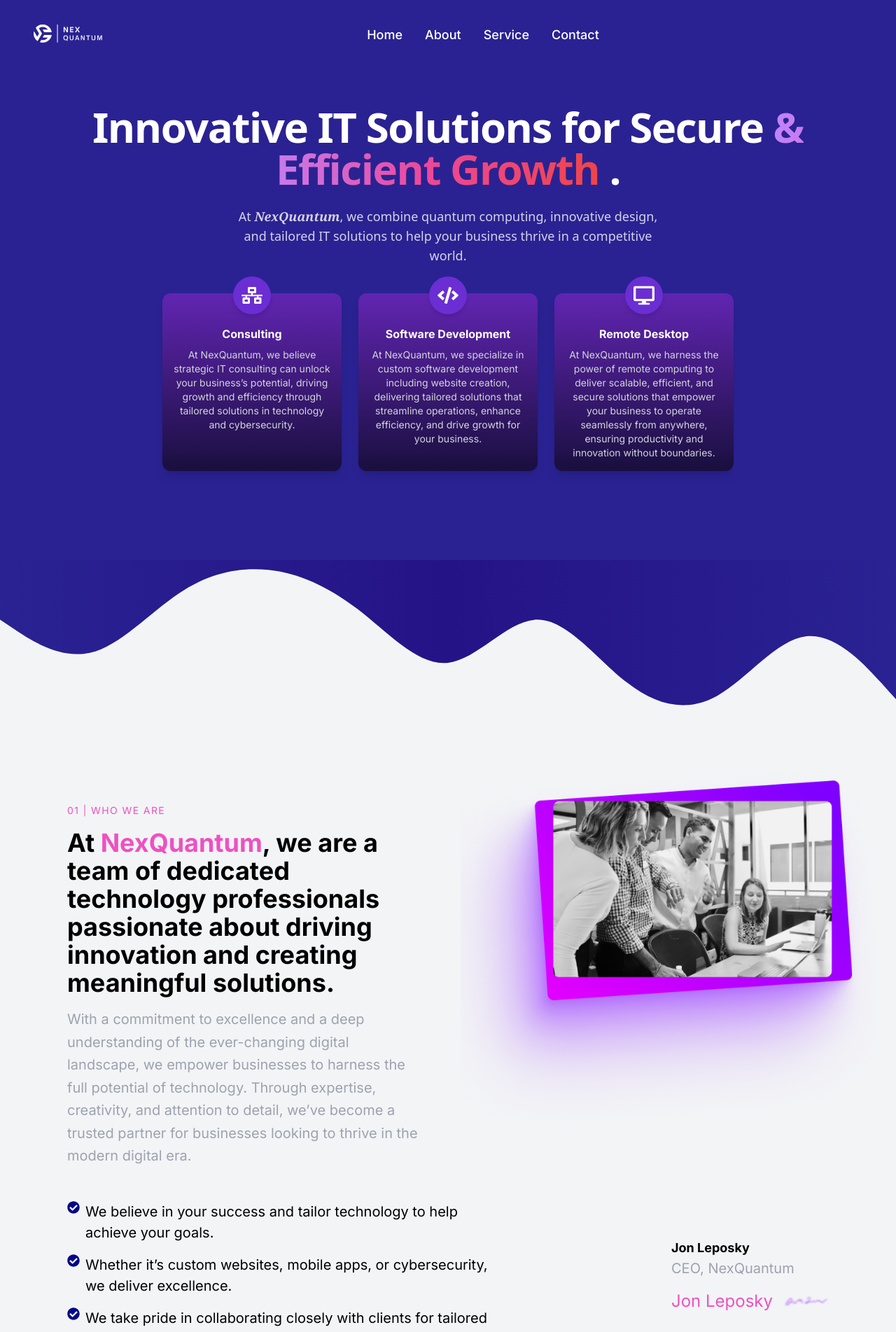
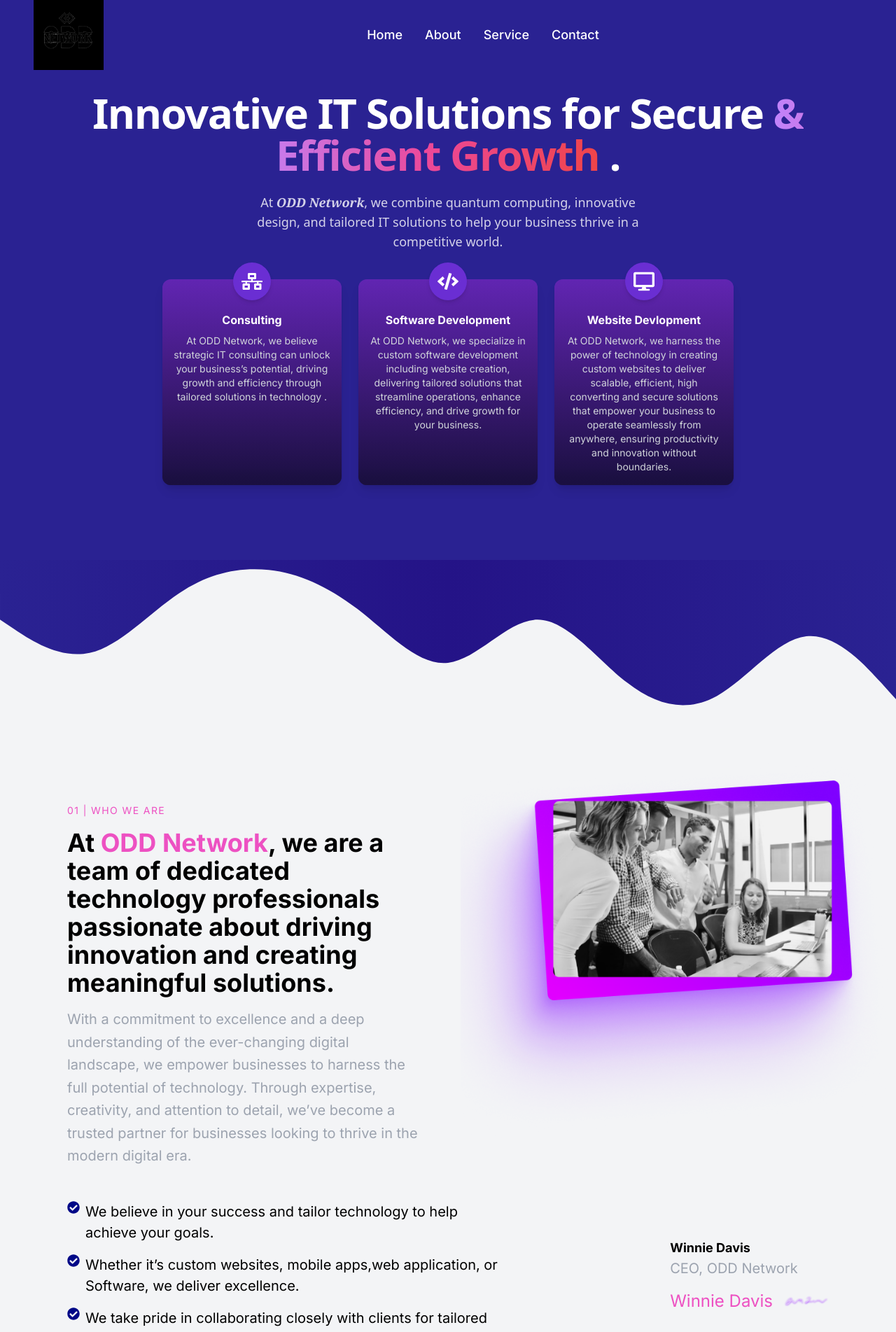
Before and after one commit to tamuno777/nexquantum-website, a Next.js app: page /Welcome in a window 1280 px wide. Shown: the top 1903 px of the page at 70% size. Built offline with nearby package versions, Linux system fonts and the light colour scheme.

Commit message:
odd network

```diff
--- a/src/app/Welcome/page.tsx
+++ b/src/app/Welcome/page.tsx
@@ -40,7 +40,7 @@
             <p className="mt-6 text-white text-opacity-80 font-sans text-base leading-7 md:text-lg">
               At{" "}
               <span className="font-serif italic font-semibold">
-                NexQuantum
+                ODD Network
               </span>
               , we combine quantum computing, innovative design, and tailored IT
               solutions to help your business thrive in a competitive world.
--- a/src/app/components/aboutSection/moreAbout/index.tsx
+++ b/src/app/components/aboutSection/moreAbout/index.tsx
@@ -24,7 +24,7 @@
       <div className="container mx-auto flex flex-col lg:flex-row items-center px-6 md:px-12 lg:px-24">
         <div className="lg:w-1/2 text-center lg:text-left">
           <h1 className="text-2xl md:text-4xl font-bold leading-snug ">
-            At <span className="text-customPink">NexQuantum ,</span>
+            At <span className="text-customPink">ODD Network ,</span>
           </h1>
           <p className="mt-4 text-black leading-relaxed ">
             we are a team of dedicated technology professionals passionate about
@@ -37,7 +37,7 @@
             We take pride in our collaborative approach, working closely with
             our clients to deliver tailored solutions that meet their unique
             needs. Through a combination of expertise, creativity, and attention
-            to detail, NexQuantum has become a trusted partner for businesses
+            to detail, ODD Network has become a trusted partner for businesses
             looking to thrive in the modern digital era.
           </p>
         </div>
--- a/src/app/components/aboutSection/vision/index.tsx
+++ b/src/app/components/aboutSection/vision/index.tsx
@@ -52,7 +52,7 @@
             <div className="text-center md:text-left">
               <h2 className="text-4xl font-bold mb-4">Our Mission</h2>
               <p className="text-white text-lg">
-                At NexQuantum, our mission is to empower businesses with
+                At ODD Network, our mission is to empower businesses with
                 innovative IT solutions that bridge technology and business,
                 driving growth, efficiency, and long-term value through
                 collaboration and excellence.
--- a/src/app/components/card/index.tsx
+++ b/src/app/components/card/index.tsx
@@ -39,20 +39,20 @@
         data-aos="fade-up"
           Icon={FaNetworkWired}
           title="Consulting"
-          description="At NexQuantum, we believe strategic IT consulting can unlock your business’s potential, driving growth and efficiency through tailored solutions in technology and cybersecurity."
+          description="At ODD Network, we believe strategic IT consulting can unlock your business’s potential, driving growth and efficiency through tailored solutions in technology ."
         />
         <Card
         data-aos="fade-up"
           Icon={FaCode}
           title="Software Development"
-          description="At NexQuantum, we specialize in custom software development including website creation, delivering tailored solutions that streamline operations, enhance efficiency, and drive growth for your business."
+          description="At ODD Network, we specialize in custom software development including website creation, delivering tailored solutions that streamline operations, enhance efficiency, and drive growth for your business."
         />
         <Card
         data-aos="fade-up"
           Icon={FaDesktop}
-          title="Remote Desktop"
-          description= "At NexQuantum, we harness the power of remote computing to deliver scalable, efficient, and secure solutions that empower your business to operate seamlessly from anywhere, ensuring productivity and innovation without boundaries."
-          // "At NexQuantum, we create custom websites that are visually stunning, user-friendly, and optimized for performance, helping your business make a lasting online impact."
+          title="Website Devlopment"
+          description= "At ODD Network, we harness the power of technology in creating custom websites  to deliver scalable, efficient, high converting  and secure solutions that empower your business to operate seamlessly from anywhere, ensuring productivity and innovation without boundaries."
+          // "At ODD Network, we create custom websites that are visually stunning, user-friendly, and optimized for performance, helping your business make a lasting online impact."
         />
       </div>
     </div>
--- a/src/app/components/homwsection/contactsection/index.tsx
+++ b/src/app/components/homwsection/contactsection/index.tsx
@@ -101,7 +101,7 @@
             <FaPhoneAlt className="text-brandBlue text-2xl" />
 
             <div>
-              <h3 className="text-lg font-semibold mb-2">+1 (483) 299 1400</h3>
+              <h3 className="text-lg font-semibold mb-2">+234 7014042999</h3>
               <p className="text-gray-400">
                 Call us directly if you need any urgent help. Our agents will
                 help you.
@@ -114,7 +114,7 @@
 
             <div>
               <h3 className="text-lg font-semibold mb-2">
-                support@company.com
+                davisbeulah07@gmail.com
               </h3>
               <p className="text-gray-400">
                 Email us directly if you need any help. Our agents will assist
--- a/src/app/components/homwsection/whoweare/index.tsx
+++ b/src/app/components/homwsection/whoweare/index.tsx
@@ -28,7 +28,7 @@
           <h1 className="text-2xl md:text-4xl font-bold leading-snug ">
             At{" "}
             <span className="text-customPink" style={{ color: " #ed51c2" }}>
-              NexQuantum
+              ODD Network
             </span>
             , we are a team of dedicated technology professionals passionate
             about driving innovation and creating meaningful solutions.
@@ -46,7 +46,7 @@
           <img
           ata-aos="zoom-in"
             src={why.src}
-            alt="Why NexQuantum"
+            alt="Why ODD Network"
             className="w-full h-full object-cover rounded-lg"
           />
         </div>
@@ -73,7 +73,7 @@
                 style={{ color: "rgb(0, 8, 135)" }}
               />
               <p>
-                Whether it’s custom websites, mobile apps, or cybersecurity, we
+                Whether it’s custom websites, mobile apps,web application, or Software, we
                 deliver excellence.
               </p>
             </div>
@@ -92,14 +92,14 @@
 
         {/* Signature */}
         <div className="text-center md:text-left">
-          <p className="text-lg font-bold">Jon Leposky</p>
-          <p className="text-gray-400">CEO, NexQuantum</p>
+          <p className="text-lg font-bold">Winnie Davis</p>
+          <p className="text-gray-400">CEO, ODD Network</p>
           <div className="mt-4 flex items-center">
             <p
               className="text-customPink font-handwriting text-2xl"
               style={{ color: " #ed51c2" }}
             >
-              Jon Leposky
+              Winnie Davis
             </p>
             <img
               src={signature.src}
--- a/src/app/components/sharedLayout/footer/index.tsx
+++ b/src/app/components/sharedLayout/footer/index.tsx
@@ -1,9 +1,9 @@
 import React from "react";
 import {
-  FaFacebookF,
   FaTwitter,
   FaLinkedinIn,
   FaInstagram,
+  FaGithub,
 } from "react-icons/fa";
 import Image from "next/image";
 import Link from "next/link";
@@ -13,29 +13,29 @@
       <div className="flex justify-between flex-wrap">
         <div>
           <Link href="/">
-            <Image src="/images/logo.png" alt="Logo" width={100} height={25} />
+            <Image src="/images/logo.jpg" alt="Logo" width={100} height={25} />
           </Link>{" "}
           <p className=" text-white ">
             Creating innovative solutions tailored to your <br />   business needs.
-Contact us for   <br /> software development,
-            cybersecurity, and web
+Contact us for   <br /> website development,
+            , and web
             solutions.
           </p>
           <div className="flex mt-6 space-x-4">
             <a
-              href="#"
+              href="https://github.com/tamuno777"
               className="bg-customPink text-gray-900 p-2 rounded-full hover:bg-teal-500"
             >
-              <FaFacebookF />
+              <FaGithub />
             </a>
             <a
-              href="#"
+              href="https://x.com/niedavies"
               className="bg-customPink text-gray-900 p-2 rounded-full hover:bg-teal-500"
             >
               <FaTwitter />
             </a>
             <a
-              href="#"
+              href="https://www.linkedin.com/in/winnie-davis-1aa069246"
               className="bg-customPink text-gray-900 p-2 rounded-full hover:bg-teal-500"
             >
               <FaLinkedinIn />
@@ -54,7 +54,7 @@
           <h3 className="text-lg font-semibold text-customPink lg:mt-4">Quick Links</h3>
           <ul className="mt-4 space-y-2 text-white">
             <li>
-              <a href="/about" className="hover:text-customPink">
+              <a href="/aboutUs" className="hover:text-customPink">
                 About Us
               </a>
             </li>
@@ -82,20 +82,20 @@
           <ul className="mt-4 space-y-4 text-white">
             <li>
               <p className="flex items-center space-x-2">
-                <span>+1 234 567 890</span>
+                <span></span>
               </p>
             </li>
             <li>
               <p className="flex items-center space-x-2">
-                <span>sales@nexqunatum.co.uk</span>
+                <a href="mailto:davisbeulah07@gmail.com">davisbeulah7@gmail.com</a>
               </p>
             </li>
             <li>
               <p className="flex items-center space-x-2">
                 <span>
-                  123 Business Street,
+                  Remote
                   <br />
-                  London, Uk
+                  Worldwide.
                 </span>
               </p>
             </li>
@@ -106,7 +106,7 @@
       {/* Footer Bottom */}
       <div className="mt-6 border-t border-customPink pt-2 text-center">
         <p className="text-white text-sm">
-          &copy; {new Date().getFullYear()} YourCompany. All rights reserved.
+          &copy; {new Date().getFullYear()} ODD Network. All rights reserved.
         </p>
       </div>
     </footer>
--- a/src/app/components/sharedLayout/header/index.tsx
+++ b/src/app/components/sharedLayout/header/index.tsx
@@ -43,7 +43,7 @@
       <div className="flex justify-between items-center   w-[100%]">
         {/* Logo */}
         <Link href="/">
-          <Image src="/images/logo.png" alt="Logo" width={100} height={25} />
+          <Image src="/images/logo.jpg" alt="Logo" width={100} height={25} />
         </Link>
 
         {/* Navigation */}
--- a/src/app/globals.css
+++ b/src/app/globals.css
@@ -5,12 +5,12 @@
 
 :root {
   --background: #ffffff;
-  --foreground: #171717;
+  --foreground: #ffffff;
 }
 
 @media (prefers-color-scheme: dark) {
   :root {
-    --background: #0a0a0a;
+    --background: #ffffff;
     --foreground: #ededed;
   }
 }
```
Also changed, not shown: src/app/components/aboutSection/whyChooseUs/index.tsx (+4 -4 lines), src/app/components/homwsection/servicesection/index.tsx (+48 -27 lines), public/images/logo.jpg (added).
